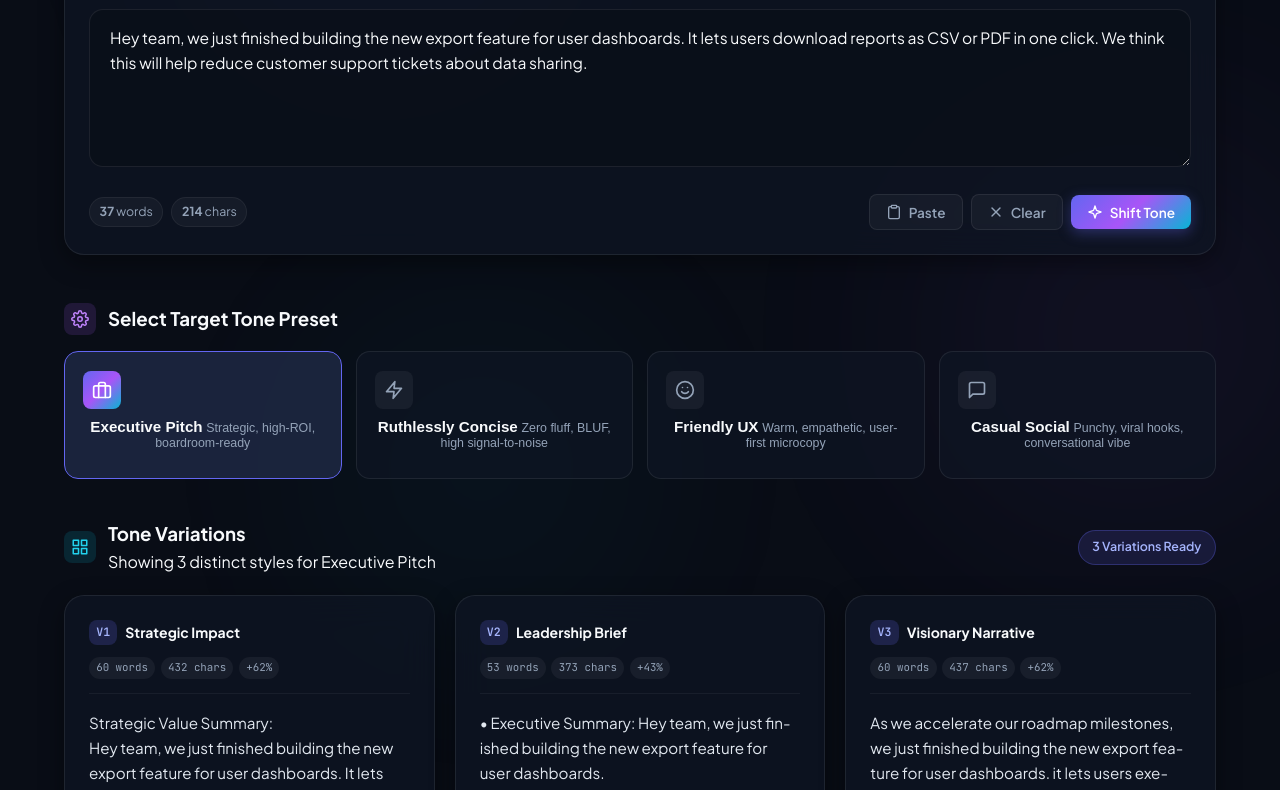
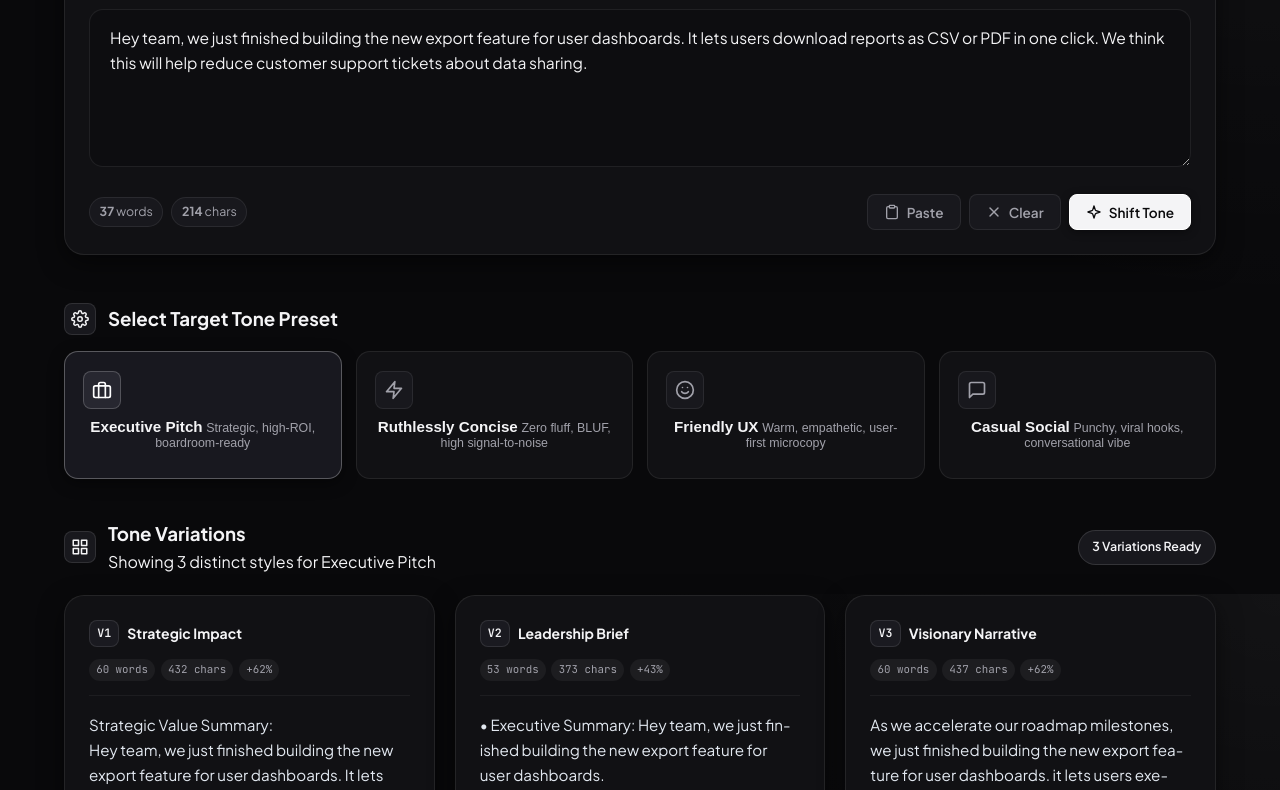
Before and after one commit to Cannon-Leo/ToneShift, a website: page index.html in a window 1280 px wide. Shown: the part 206-996 px from the top of the page. Drawn offline with Linux system fonts and the light colour scheme.

Commit message:
fix(frontend) made chanegs to visual design of the app, changed background and ensured contrast effective text

```diff
--- a/style.css
+++ b/style.css
@@ -3,30 +3,26 @@
    ========================================================================== */
 
 :root {
-  --bg-main: #090d16;
-  --bg-surface: rgba(18, 24, 38, 0.65);
-  --bg-surface-hover: rgba(28, 38, 58, 0.75);
-  --bg-card: rgba(15, 22, 36, 0.7);
+  --bg-main: #09090b;
+  --bg-surface: #121215;
+  --bg-surface-hover: #18181c;
+  --bg-card: #111114;
   --bg-card-border: rgba(255, 255, 255, 0.08);
 
-  --text-primary: #f8fafc;
-  --text-secondary: #94a3b8;
-  --text-muted: #64748b;
+  --text-primary: #f4f4f6;
+  --text-secondary: #a1a1aa;
+  --text-muted: #71717a;
 
-  --accent-primary: #6366f1;
-  --accent-cyan: #06b6d4;
-  --accent-purple: #a855f7;
+  --accent-primary: #e4e4e7;
   --accent-emerald: #10b981;
-
-  --grad-brand: linear-gradient(135deg, #6366f1 0%, #a855f7 50%, #06b6d4 100%);
 
   --radius-sm: 8px;
   --radius-md: 14px;
   --radius-lg: 20px;
   --radius-full: 9999px;
 
-  --shadow-sm: 0 2px 8px rgba(0, 0, 0, 0.3);
-  --shadow-md: 0 8px 24px rgba(0, 0, 0, 0.4);
+  --shadow-sm: 0 2px 8px rgba(0, 0, 0, 0.4);
+  --shadow-md: 0 8px 24px rgba(0, 0, 0, 0.5);
 
   --font-sans: 'Plus Jakarta Sans', -apple-system, BlinkMacSystemFont, 'Segoe UI', Roboto, sans-serif;
   --font-mono: 'JetBrains Mono', monospace;
@@ -50,6 +46,8 @@ html {
 body {
   min-height: 100vh;
   background-color: var(--bg-main);
+  background-image: radial-gradient(ellipse 900px 700px at 100% 0%, rgba(255, 255, 255, 0.04) 0%, rgba(255, 255, 255, 0.01) 45%, transparent 75%);
+  background-attachment: fixed;
   color: var(--text-primary);
   font-family: var(--font-sans);
   line-height: 1.6;
@@ -58,36 +56,7 @@ body {
 }
 
 .ambient-glow {
-  position: fixed;
-  border-radius: 50%;
-  filter: blur(120px);
-  pointer-events: none;
-  z-index: 0;
-  opacity: 0.45;
-}
-
-.glow-1 {
-  width: 500px;
-  height: 500px;
-  top: -150px;
-  left: 10%;
-  background: radial-gradient(circle, rgba(99, 102, 241, 0.3) 0%, rgba(0, 0, 0, 0) 70%);
-}
-
-.glow-2 {
-  width: 600px;
-  height: 600px;
-  top: 30%;
-  right: -150px;
-  background: radial-gradient(circle, rgba(168, 85, 247, 0.22) 0%, rgba(0, 0, 0, 0) 70%);
-}
-
-.glow-3 {
-  width: 450px;
-  height: 450px;
-  bottom: -100px;
-  left: 20%;
-  background: radial-gradient(circle, rgba(6, 182, 212, 0.2) 0%, rgba(0, 0, 0, 0) 70%);
+  display: none;
 }
 
 .app-container {
@@ -119,22 +88,23 @@ body {
   width: 48px;
   height: 48px;
   border-radius: var(--radius-md);
-  background: var(--grad-brand);
+  background: #18181c;
+  border: 1px solid rgba(255, 255, 255, 0.12);
   display: flex;
   align-items: center;
   justify-content: center;
-  color: #fff;
+  color: var(--text-primary);
+  box-shadow: var(--shadow-sm);
 }
 
 .brand-text h1 {
   font-size: 1.75rem;
   font-weight: 800;
+  letter-spacing: -0.02em;
 }
 
 .gradient-text {
-  background: var(--grad-brand);
-  -webkit-background-clip: text;
-  -webkit-text-fill-color: transparent;
+  color: var(--text-primary);
 }
 
 .tagline {
@@ -171,9 +141,9 @@ body {
 }
 
 .badge-accent {
-  background: rgba(99, 102, 241, 0.15);
-  color: #a5b4fc;
-  border: 1px solid rgba(99, 102, 241, 0.3);
+  background: #18181d;
+  color: var(--text-primary);
+  border: 1px solid rgba(255, 255, 255, 0.12);
 }
 
 .status-dot {
@@ -185,8 +155,6 @@ body {
 
 .glass-panel {
   background: var(--bg-card);
-  backdrop-filter: blur(18px);
-  -webkit-backdrop-filter: blur(18px);
   border: 1px solid var(--bg-card-border);
   border-radius: var(--radius-lg);
   box-shadow: var(--shadow-md);
@@ -196,21 +164,18 @@ body {
   width: 32px;
   height: 32px;
   border-radius: var(--radius-sm);
-  background: rgba(99, 102, 241, 0.15);
-  color: #818cf8;
+  background: #18181d;
+  border: 1px solid rgba(255, 255, 255, 0.1);
+  color: var(--text-primary);
   display: flex;
   align-items: center;
   justify-content: center;
 }
 
-.icon-bubble-purple {
-  background: rgba(168, 85, 247, 0.15);
-  color: #c084fc;
-}
-
+.icon-bubble-purple,
 .icon-bubble-cyan {
-  background: rgba(6, 182, 212, 0.15);
-  color: #22d3ee;
+  background: #18181d;
+  color: var(--text-primary);
 }
 
 /* Main Layout */
@@ -277,7 +242,7 @@ body {
 textarea#source-text {
   width: 100%;
   min-height: 140px;
-  background: rgba(10, 14, 23, 0.65);
+  background: #0d0d10;
   border: 1px solid rgba(255, 255, 255, 0.08);
   border-radius: var(--radius-md);
   padding: 1rem 1.25rem;
@@ -287,6 +252,11 @@ textarea#source-text {
   line-height: 1.6;
   resize: vertical;
   outline: none;
+  transition: border-color var(--transition-fast);
+}
+
+textarea#source-text:focus {
+  border-color: rgba(255, 255, 255, 0.22);
 }
 
 .input-toolbar {
@@ -306,8 +276,8 @@ textarea#source-text {
 .stat-pill {
   font-size: 0.775rem;
   color: var(--text-secondary);
-  background: rgba(255, 255, 255, 0.04);
-  border: 1px solid rgba(255, 255, 255, 0.06);
+  background: #18181d;
+  border: 1px solid rgba(255, 255, 255, 0.08);
   padding: 0.25rem 0.6rem;
   border-radius: var(--radius-full);
 }
@@ -330,18 +300,31 @@ textarea#source-text {
   border-radius: var(--radius-sm);
   border: none;
   cursor: pointer;
+  transition: all var(--transition-fast);
 }
 
 .btn-ghost {
-  background: rgba(255, 255, 255, 0.04);
+  background: #18181d;
   color: var(--text-secondary);
   border: 1px solid var(--bg-card-border);
 }
 
+.btn-ghost:hover {
+  background: #22222a;
+  color: var(--text-primary);
+}
+
 .btn-primary {
-  background: var(--grad-brand);
-  color: #ffffff;
-  box-shadow: 0 4px 14px rgba(99, 102, 241, 0.35);
+  background: #f4f4f6;
+  color: #09090b;
+  border: 1px solid #ffffff;
+  box-shadow: var(--shadow-sm);
+}
+
+.btn-primary:hover {
+  background: #ffffff;
+  color: #000000;
+  box-shadow: 0 4px 12px rgba(255, 255, 255, 0.15);
 }
 
 /* Tone Selector Section */
@@ -379,15 +362,17 @@ textarea#source-text {
 }
 
 .tone-pill.active {
-  background: rgba(30, 41, 67, 0.85);
-  border-color: var(--accent-primary);
+  background: #18181f;
+  border-color: rgba(255, 255, 255, 0.28);
+  box-shadow: 0 4px 16px rgba(0, 0, 0, 0.45);
 }
 
 .tone-pill .pill-icon {
   width: 38px;
   height: 38px;
   border-radius: var(--radius-sm);
-  background: rgba(255, 255, 255, 0.05);
+  background: #18181d;
+  border: 1px solid rgba(255, 255, 255, 0.08);
   color: var(--text-secondary);
   display: flex;
   align-items: center;
@@ -395,7 +380,8 @@ textarea#source-text {
 }
 
 .tone-pill.active .pill-icon {
-  background: var(--grad-brand);
+  background: #272730;
+  border: 1px solid rgba(255, 255, 255, 0.2);
   color: #ffffff;
 }
 
@@ -471,8 +457,9 @@ textarea#source-text {
   font-weight: 700;
   padding: 0.2rem 0.45rem;
   border-radius: var(--radius-sm);
-  background: rgba(99, 102, 241, 0.2);
-  color: #a5b4fc;
+  background: #1a1a20;
+  border: 1px solid rgba(255, 255, 255, 0.1);
+  color: var(--text-primary);
   flex-shrink: 0;
 }
 
@@ -607,11 +594,11 @@ textarea#source-text {
 }
 
 .toast {
-  background: rgba(18, 24, 38, 0.95);
+  background: rgba(20, 20, 24, 0.96);
   backdrop-filter: blur(16px);
-  border: 1px solid rgba(99, 102, 241, 0.3);
+  border: 1px solid rgba(255, 255, 255, 0.12);
   box-shadow: 0 8px 24px rgba(0, 0, 0, 0.5);
-  color: #fff;
+  color: var(--text-primary);
   padding: 0.65rem 1.15rem;
   border-radius: var(--radius-sm);
   font-size: 0.825rem;
```
